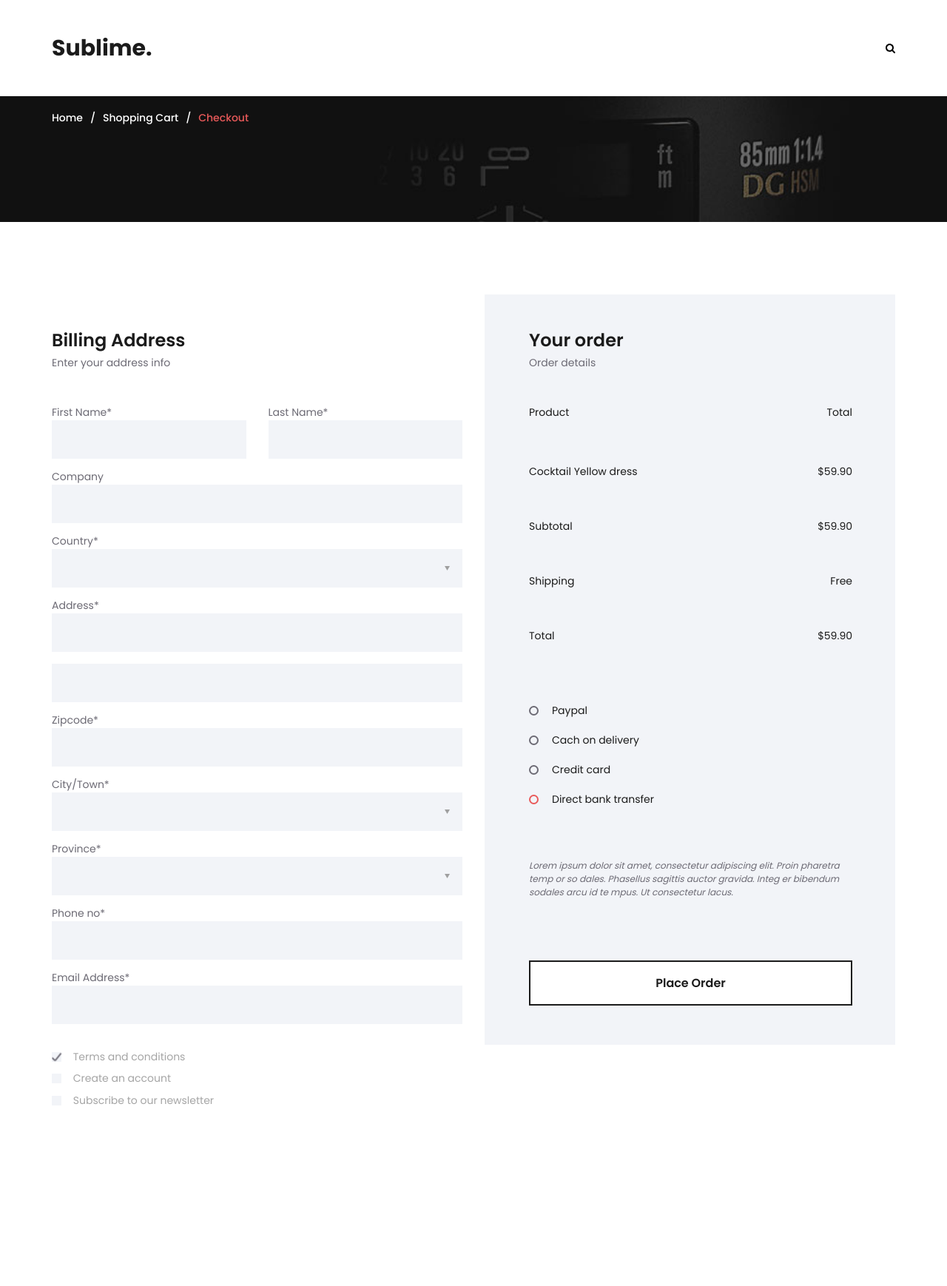
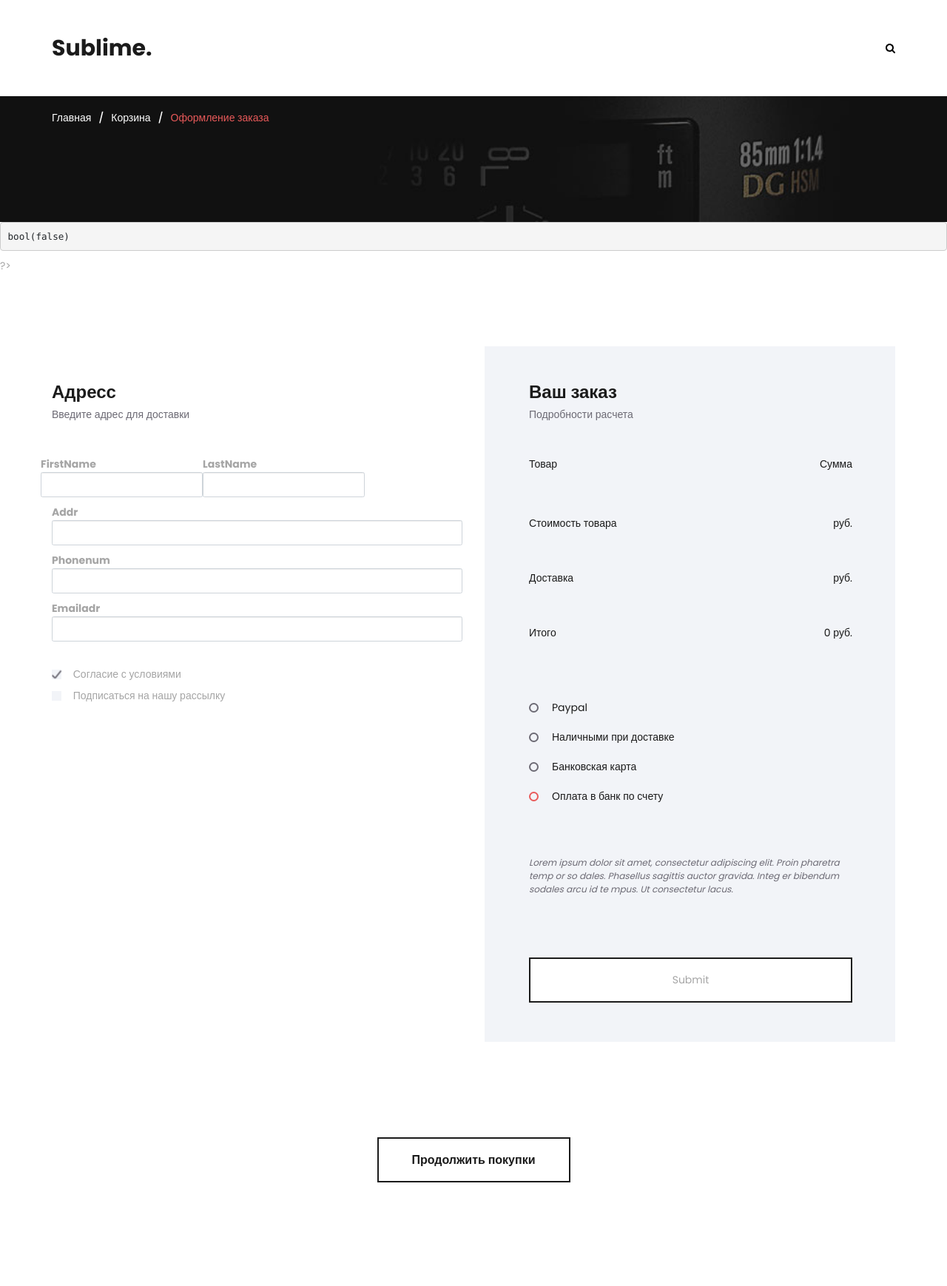
Before and after one commit to filanor/diplomphp, a Yii app: template views/cart/checkout.php in a window 1280 px wide. Shown: the top 1738 px of the page at 74% size. Before the commit the page ends 1494 px from the top, so only its background shows below. Run offline with PHP 8.4 and a stand-in for Yii, Linux system fonts and the light colour scheme; the template is opened without the code that fills it, so the values that code supplies are empty; form fields are guessed from the names that the template uses; some libraries are stand-ins or nearby versions.

Commit message:
правки

```diff
--- a/config/web.php
+++ b/config/web.php
@@ -60,6 +60,8 @@
                 '<controller>/<action>/<Id>' => '<controller>/<action>',
                 'category/<cat>' => 'category/view',
                 'product/<id>' => 'product/view',
+                 'product/search/' => 'product/search'
+
 
 
             ],
--- a/models/Product.php
+++ b/models/Product.php
@@ -41,4 +41,9 @@
         $item = Product::find()->where(['id'=>$id])->one();
         return $item;
     }
+
+    public function search($str) {
+        $searchResults = Product::find()->where(['like', 'item', $str])->orWhere(['like', 'about', $str])->asArray()->all();
+        return $searchResults;
+    }
 }
--- a/views/cart/checkout.php
+++ b/views/cart/checkout.php
@@ -5,13 +5,15 @@
  * Date: 2019-04-28
  * Time: 20:59
  */
+use yii\widgets\ActiveForm;
+use \yii\helpers\Html;
 ?>
 
 <!-- Home -->
 
 <div class="home home-small">
     <div class="home_container">
-        <div class="home_background" style="background-image:url(images/cart.jpg)"></div>
+        <div class="home_background" style="background-image:url(/images/cart.jpg)"></div>
         <div class="home_content_container">
             <div class="container">
                 <div class="row">
@@ -19,9 +21,9 @@
                         <div class="home_content">
                             <div class="breadcrumbs">
                                 <ul>
-                                    <li><a href="index.html">Home</a></li>
-                                    <li><a href="cart.html">Shopping Cart</a></li>
-                                    <li>Checkout</li>
+                                    <li><a href="/">Главная</a></li>
+                                    <li><a href="cart.html">Корзина</a></li>
+                                    <li>Оформление заказа</li>
                                 </ul>
                             </div>
                         </div>
@@ -33,7 +35,12 @@
 </div>
 
 <!-- Checkout -->
-
+<?php
+echo "<pre>";
+echo var_dump(isset($order));
+echo "</pre>";
+?>
+?>
 <div class="checkout">
     <div class="container">
         <div class="row">
@@ -41,99 +48,47 @@
             <!-- Billing Info -->
             <div class="col-lg-6">
                 <div class="billing checkout_section">
-                    <div class="section_title">Billing Address</div>
-                    <div class="section_subtitle">Enter your address info</div>
+                    <div class="section_title">Адресс</div>
+                    <div class="section_subtitle">Введите адрес для доставки</div>
                     <div class="checkout_form_container">
-                        <form action="#" id="checkout_form" class="checkout_form">
+
+                        <?php $form = ActiveForm::begin(['id' => 'checkout_form', 'class' => 'checkout_form', 'action'=>'#'])?>
                             <div class="row">
-                                <div class="col-xl-6">
                                     <!-- Name -->
-                                    <label for="checkout_name">First Name*</label>
-                                    <input type="text" id="checkout_name" class="checkout_input" required="required">
-                                </div>
-                                <div class="col-xl-6 last_name_col">
+                                <?= $form->field($order, 'firstName', ['options' => ['class'=>'col-xl-6']])->textInput(['class'=>'contact_input', 'id'=>'checkout_name'])?>
                                     <!-- Last Name -->
-                                    <label for="checkout_last_name">Last Name*</label>
-                                    <input type="text" id="checkout_last_name" class="checkout_input" required="required">
-                                </div>
+                                <?= $form->field($order, 'lastName', ['options' => ['class'=>'col-xl-6 last_name_col']])->textInput(['class'=>'contact_input', 'id'=>'checkout_last_name'])?>
                             </div>
-                            <div>
-                                <!-- Company -->
-                                <label for="checkout_company">Company</label>
-                                <input type="text" id="checkout_company" class="checkout_input">
-                            </div>
-                            <div>
-                                <!-- Country -->
-                                <label for="checkout_country">Country*</label>
-                                <select name="checkout_country" id="checkout_country" class="dropdown_item_select checkout_input" require="required">
-                                    <option></option>
-                                    <option>Lithuania</option>
-                                    <option>Sweden</option>
-                                    <option>UK</option>
-                                    <option>Italy</option>
-                                </select>
-                            </div>
-                            <div>
+
+
                                 <!-- Address -->
-                                <label for="checkout_address">Address*</label>
-                                <input type="text" id="checkout_address" class="checkout_input" required="required">
-                                <input type="text" id="checkout_address_2" class="checkout_input checkout_address_2" required="required">
-                            </div>
-                            <div>
-                                <!-- Zipcode -->
-                                <label for="checkout_zipcode">Zipcode*</label>
-                                <input type="text" id="checkout_zipcode" class="checkout_input" required="required">
-                            </div>
-                            <div>
-                                <!-- City / Town -->
-                                <label for="checkout_city">City/Town*</label>
-                                <select name="checkout_city" id="checkout_city" class="dropdown_item_select checkout_input" require="required">
-                                    <option></option>
-                                    <option>City</option>
-                                    <option>City</option>
-                                    <option>City</option>
-                                    <option>City</option>
-                                </select>
-                            </div>
-                            <div>
-                                <!-- Province -->
-                                <label for="checkout_province">Province*</label>
-                                <select name="checkout_province" id="checkout_province" class="dropdown_item_select checkout_input" require="required">
-                                    <option></option>
-                                    <option>Province</option>
-                                    <option>Province</option>
-                                    <option>Province</option>
-                                    <option>Province</option>
-                                </select>
-                            </div>
-                            <div>
+                                <?= $form->field($order, 'addr')->textInput(['class'=>'contact_input', 'id'=>'checkout_address'])?>
+
+
+
                                 <!-- Phone no -->
-                                <label for="checkout_phone">Phone no*</label>
-                                <input type="phone" id="checkout_phone" class="checkout_input" required="required">
-                            </div>
-                            <div>
+                                <?= $form->field($order, 'phonenum')->textInput(['class'=>'contact_input', 'id'=>'checkout_phone', 'type'=>'phone'])?>
+
+
                                 <!-- Email -->
-                                <label for="checkout_email">Email Address*</label>
-                                <input type="phone" id="checkout_email" class="checkout_input" required="required">
-                            </div>
+                                <?= $form->field($order, 'emailadr')->textInput(['class'=>'contact_input', 'id'=>'checkout_email'])?>
+
+
                             <div class="checkout_extra">
                                 <div>
                                     <input type="checkbox" id="checkbox_terms" name="regular_checkbox" class="regular_checkbox" checked="checked">
-                                    <label for="checkbox_terms"><img src="images/check.png" alt=""></label>
-                                    <span class="checkbox_title">Terms and conditions</span>
+                                    <label for="checkbox_terms"><img src="/images/check.png" alt=""></label>
+                                    <span class="checkbox_title">Согласие с условиями</span>
                                 </div>
-                                <div>
-                                    <input type="checkbox" id="checkbox_account" name="regular_checkbox" class="regular_checkbox">
-                                    <label for="checkbox_account"><img src="images/check.png" alt=""></label>
-                                    <span class="checkbox_title">Create an account</span>
-                                </div>
+
                                 <div>
                                     <input type="checkbox" id="checkbox_newsletter" name="regular_checkbox" class="regular_checkbox">
-                                    <label for="checkbox_newsletter"><img src="images/check.png" alt=""></label>
-                                    <span class="checkbox_title">Subscribe to our newsletter</span>
+                                    <label for="checkbox_newsletter"><img src="/images/check.png" alt=""></label>
+                                    <span class="checkbox_title">Подписаться на нашу рассылку</span>
                                 </div>
                             </div>
-                        </form>
+                    <?php ActiveForm::end()?>
+
                     </div>
                 </div>
             </div>
@@ -142,31 +97,33 @@
 
             <div class="col-lg-6">
                 <div class="order checkout_section">
-                    <div class="section_title">Your order</div>
-                    <div class="section_subtitle">Order details</div>
+                    <div class="section_title">Ваш заказ</div>
+                    <div class="section_subtitle">Подробности расчета</div>
 
                     <!-- Order details -->
                     <div class="order_list_container">
                         <div class="order_list_bar d-flex flex-row align-items-center justify-content-start">
-                            <div class="order_list_title">Product</div>
-                            <div class="order_list_value ml-auto">Total</div>
+                            <div class="order_list_title">Товар</div>
+                            <div class="order_list_value ml-auto">Сумма</div>
                         </div>
                         <ul class="order_list">
+                            <?php foreach ($_SESSION['cart'] as $item) { ?>
                             <li class="d-flex flex-row align-items-center justify-content-start">
-                                <div class="order_list_title">Cocktail Yellow dress</div>
-                                <div class="order_list_value ml-auto">$59.90</div>
+                                <div class="order_list_title"><?= $item['name'] ?></div>
+                                <div class="order_list_value ml-auto"><?= $item['price'] * $item['qtty']?> руб.</div>
+                            </li>
+                            <?php } ?>
+                            <li class="d-flex flex-row align-items-center justify-content-start">
+                                <div class="order_list_title">Стоимость товара</div>
+                                <div class="order_list_value ml-auto"><?= $_SESSION['cart.totalSum']?> руб.</div>
                             </li>
                             <li class="d-flex flex-row align-items-center justify-content-start">
-                                <div class="order_list_title">Subtotal</div>
-                                <div class="order_list_value ml-auto">$59.90</div>
+                                <div class="order_list_title">Доставка</div>
+                                <div class="order_list_value ml-auto"><?= $_SESSION['cart.delivery'] ?> руб.</div>
                             </li>
                             <li class="d-flex flex-row align-items-center justify-content-start">
-                                <div class="order_list_title">Shipping</div>
-                                <div class="order_list_value ml-auto">Free</div>
-                            </li>
-                            <li class="d-flex flex-row align-items-center justify-content-start">
-                                <div class="order_list_title">Total</div>
-                                <div class="order_list_value ml-auto">$59.90</div>
+                                <div class="order_list_title">Итого</div>
+                                <div class="order_list_value ml-auto"><?= $_SESSION['cart.delivery'] + $_SESSION['cart.totalSum'] ?> руб.</div>
                             </li>
                         </ul>
                     </div>
@@ -178,15 +135,15 @@
                                 <input type="radio" name="radio">
                                 <span class="checkmark"></span>
                             </label>
-                            <label class="payment_option clearfix">Cach on delivery
+                            <label class="payment_option clearfix">Наличными при доставке
                                 <input type="radio" name="radio">
                                 <span class="checkmark"></span>
                             </label>
-                            <label class="payment_option clearfix">Credit card
+                            <label class="payment_option clearfix">Банковская карта
                                 <input type="radio" name="radio">
                                 <span class="checkmark"></span>
                             </label>
-                            <label class="payment_option clearfix">Direct bank transfer
+                            <label class="payment_option clearfix">Оплата в банк по счету
                                 <input type="radio" checked="checked" name="radio">
                                 <span class="checkmark"></span>
                             </label>
@@ -195,9 +152,64 @@
 
                     <!-- Order Text -->
                     <div class="order_text">Lorem ipsum dolor sit amet, consectetur adipiscing elit. Proin pharetra temp or so dales. Phasellus sagittis auctor gravida. Integ er bibendum sodales arcu id te mpus. Ut consectetur lacus.</div>
-                    <div class="button order_button newsletter_button"><a href="#">Place Order</a></div>
+                    <?= Html::submitButton('Submit', ['class' => 'button order_button newsletter_button placeOrder']) ?>
+                    <!--<div class="button order_button newsletter_button"><a href="#" class= "placeOrder">Разместить заказ</a></div>-->
                 </div>
             </div>
         </div>
     </div>
 </div>
+<div class = "checkout_res container" style = "display:block;">
+    <h2></h2>
+    <div class= "button continue_shopping_button newsletter_button" style='margin: 30px auto 50px auto;'><a href="/">Продолжить покупки</a></div>
+</div>
+
+
+<?php
+$orderfinale = <<< JS
+    $(document).on('click', '.placeOrder', function(e){
+        e.preventDefault();
+         console.log($('#checkbox_newsletter').val())
+                if( $('#checkbox_newsletter').prop("checked")){
+                    let email = $('#checkout_email').val();
+                    $.ajax(
+                   {
+                       url: '/site/subscribe',
+                       data: {email: email},
+                       method: 'GET',
+                       success: function(res){
+
+                           console.log(res);
+                       },
+                       error: function(){
+                           console.log("не ура");
+                       }
+                   });
+                }
+        let form = $('#checkout_form');
+        console.log(form.serializeArray(),);
+        $.ajax({
+            url: '/cart/checkout',
+            method: 'POST',
+            data: form.serializeArray(),
+            success: function(res){
+                console.log('Успех');
+                console.log(res);
+                // Подписка, если стоит галка
+                $('.checkout').remove();
+                $('.checkout_res').css('display', 'block');
+                $('.checkout_res h2').text(res);
+            },
+            error: function(err){
+                console.log('Это фиаско, брат');
+            }
+        });
+
+
+
+    })
+
+
+JS;
+$this->registerJS($orderfinale);
+?>
--- a/views/layouts/main.php
+++ b/views/layouts/main.php
@@ -79,9 +79,10 @@
                 <div class="row">
                     <div class="col">
                         <div class="search_panel_content d-flex flex-row align-items-center justify-content-end">
-                            <form action="#">
+                            <form action="<?= Url::to(['/product/search'])?>" class = "search_form" method="get">
                                 <input type="text" class="search_input" placeholder="Search" required="required">
                             </form>
+                            <div class = "search_items_block"></div>
                         </div>
                     </div>
                 </div>
@@ -100,51 +101,14 @@
     </header>
 
 
-    <!-- Menu -->
 
-    <div class="menu menu_mm trans_300">
-        <div class="menu_container menu_mm">
-            <div class="page_menu_content">
 
-                <div class="page_menu_search menu_mm">
-                    <form action="#">
-                        <input type="search" required="required" class="page_menu_search_input menu_mm" placeholder="Search for products...">
-                    </form>
-                </div>
-                <ul class="page_menu_nav menu_mm">
-                    <li class="page_menu_item menu_mm">
-                        <a href="index.html">Home</a>
-                    </li>
-                    <li class="page_menu_item has-children menu_mm">
-                        <a href="categories.html">Categories<i class="fa fa-angle-down"></i></a>
-                        <ul class="page_menu_selection menu_mm">
-                            <li class="page_menu_item menu_mm"><a href="categories.html">Category<i class="fa fa-angle-down"></i></a></li>
-                            <li class="page_menu_item menu_mm"><a href="categories.html">Category<i class="fa fa-angle-down"></i></a></li>
-                            <li class="page_menu_item menu_mm"><a href="categories.html">Category<i class="fa fa-angle-down"></i></a></li>
-                            <li class="page_menu_item menu_mm"><a href="categories.html">Category<i class="fa fa-angle-down"></i></a></li>
-                        </ul>
-                    </li>
-                    <li class="page_menu_item menu_mm"><a href="contact.html">Contact<i class="fa fa-angle-down"></i></a></li>
-                </ul>
-            </div>
-        </div>
-
-        <div class="menu_close"><i class="fa fa-times" aria-hidden="true"></i></div>
-
-        <div class="menu_social">
-            <ul>
-                <li><a href="#"><i class="fa fa-pinterest" aria-hidden="true"></i></a></li>
-                <li><a href="#"><i class="fa fa-instagram" aria-hidden="true"></i></a></li>
-                <li><a href="#"><i class="fa fa-facebook" aria-hidden="true"></i></a></li>
-                <li><a href="#"><i class="fa fa-twitter" aria-hidden="true"></i></a></li>
-            </ul>
-        </div>
-    </div>
+    <div class = "content">
 
 
 
 <?= $content ?>
-
+    </div>
 
 
 
@@ -175,6 +139,25 @@
     </div>
 </footer>
 </div>
+<?php
+$search = <<< JS
+			var search = $('.search');
+			var panel = $('.search_panel');
+
+			search.on('click', function()
+			{
+				panel.toggleClass('active');
+			});
+
+
+JS;
+
+$this->registerJs($search);
+?>
+
+
+
+
 <?php $this->endBody() ?>
 </body>
 </html>
--- a/views/site/category.php
+++ b/views/site/category.php
@@ -4,7 +4,7 @@
 
 use yii\helpers\Html;
 
-$this->title = 'About';
+$this->title = 'Категории';
 $this->params['breadcrumbs'][] = $this->title;
 ?>
 <div class="home home-small">
--- a/views/site/contact.php
+++ b/views/site/contact.php
@@ -23,8 +23,8 @@
                         <div class="home_content">
                             <div class="breadcrumbs">
                                 <ul>
-                                    <li><a href="/">Home</a></li>
-                                    <li>Contact</li>
+                                    <li><a href="/">Главная</a></li>
+                                    <li>Свяжитесь с нами</li>
                                 </ul>
                             </div>
                         </div>
--- a/widgets/views/subscribe.php
+++ b/widgets/views/subscribe.php
@@ -45,7 +45,7 @@
            data: {email: email},
            method: 'GET',
            success: function(res){
-               console.log("ура");
+               $('.newsletter_text').css('font-size', '20px').text('Ссылка была отправлена вам на почту.')
                console.log(res);
            },
            error: function(){
```
Also changed, not shown: controllers/CartController.php (+61 -5 lines), controllers/ProductController.php (+12 -0 lines), controllers/SiteController.php (+12 -5 lines), models/OrderDetail.php (added, +22 -0 lines), models/Orders.php (added, +57 -0 lines), models/Subscribe.php (+27 -5 lines), views/product/search.php (added, +63 -0 lines), views/site/index.php (+0 -42 lines), views/site/subscribe.php (added, +12 -0 lines), web/js/cart.js (+1 -13 lines), web/js/categories.js (+1 -17 lines), web/js/checkout.js (+1 -14 lines).
